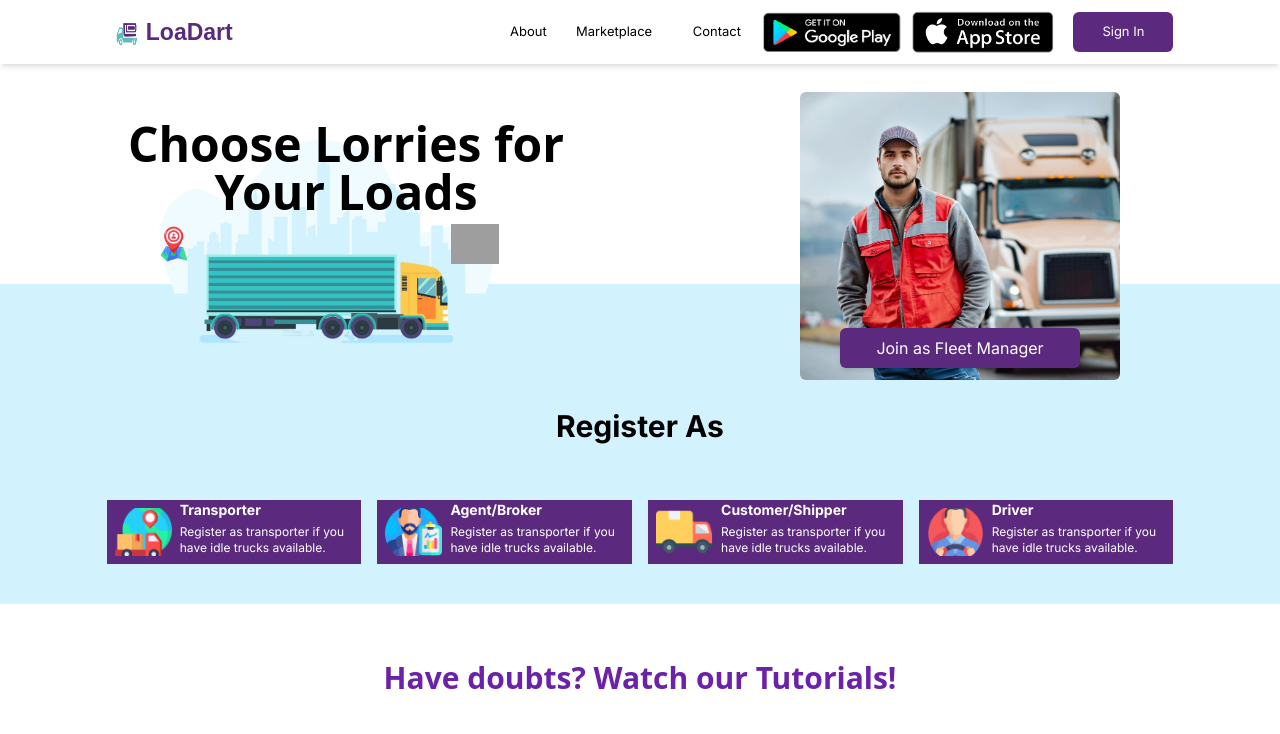
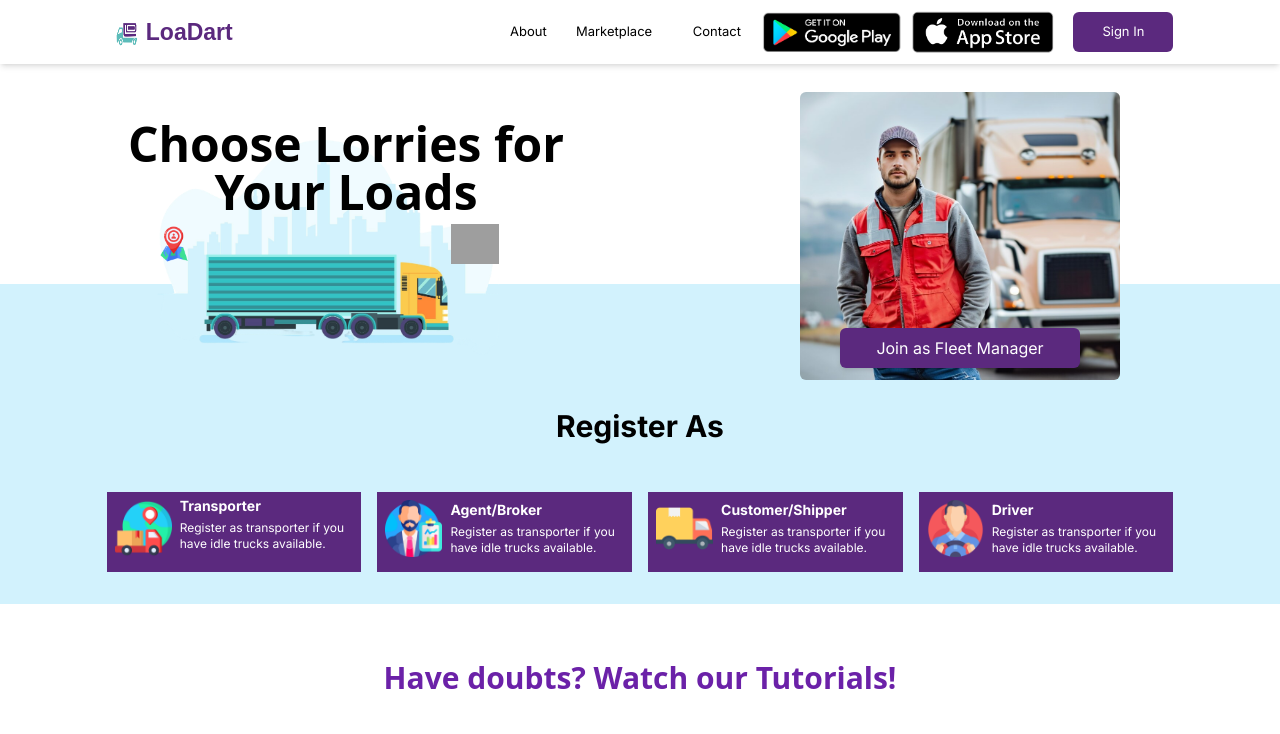
Before and after one commit to nihalmohd/LoaDart, a React (Vite) app: page / in a window 1280 px wide. Shown: the top 734 px of the page. Built offline with nearby package versions, Linux system fonts and the light colour scheme; grey boxes are pictures that could not be loaded.

Commit message:
Register as position issue solved

```diff
--- a/src/assets/components/BannerSection.jsx
+++ b/src/assets/components/BannerSection.jsx
@@ -108,10 +108,10 @@ const BannerSection = () => {
             <div className="w-full h-1/2  flex items-center justify-center mt-2">
              <div className="w-10/12 h-auto  grid grid-cols-2 md:grid-cols-4 gap-4">
               <div className="lg:w-6/4 h-auto bg-[#5B297E] lg:flex justify-center items-center rounded-md md:rounded-none shadow-lg md:shadow-none ">
-              <div className="w-24  h-16 md:ml-7 lg:ml-0 p-2">
-                <img src="\images\5c8ebda60eceeb30e56e59c34a37afb6.png" alt="" className='w-full h-full object-cover' />
+              <div className="w-24  h-20 md:ml-7 lg:ml-0 p-2">
+                <img src="\images\5c8ebda60eceeb30e56e59c34a37afb6.png" alt="" className='w-fit h-fit object-cover' />
               </div>
-              <div className="w-full h-full ">
+              <div className="w-full h-full mt-2 ">
                 <div className="w-full  lg:h-6 ml-1 lg:ml-0 ">
                     <h1 className='font-inter font-semibold md:text-sm lg:text-md text-white'>Transporter</h1>
                 </div>
@@ -121,10 +121,10 @@ const BannerSection = () => {
               </div>
               </div>
               <div className="w-6/4 h-full bg-[#5B297E] lg:flex rounded-md md:rounded-none shadow-lg md:shadow-none ">
-              <div className="w-24 h-16 md:ml-7 lg:ml-0 p-2">
-                <img src="\images\3b3263d27fa208417968091550d93d98.png" alt="" className='w-full h-full object-cover' />
+              <div className="w-24 h-20 md:ml-7 lg:ml-0 p-2">
+                <img src="\images\3b3263d27fa208417968091550d93d98.png" alt="" className='w-fit h-fit object-cover' />
               </div>
-              <div className="w-full h-full ">
+              <div className="w-full h-full mt-2 ">
                 <div className="w-full lg:h-6 ml-1 lg:ml-0 ">
                     <h1 className='font-inter font-semibold md:text-sm lg:text-md text-white'>Agent/Broker</h1>
                 </div>
@@ -134,10 +134,10 @@ const BannerSection = () => {
               </div>
               </div>
               <div className="w-6/4 h-full bg-[#5B297E] lg:flex rounded-md md:rounded-none shadow-lg md:shadow-none ">
-              <div className="w-24 h-16 md:ml-7 lg:ml-0 p-2">
-                <img src="\images\65ceb99559230cdf0da1520dde5e8224.png" alt="" className='w-full h-full object-cover' />
+              <div className="w-24 h-20 md:ml-7 lg:ml-0 p-2">
+                <img src="\images\65ceb99559230cdf0da1520dde5e8224.png" alt="" className='w-fit h-fit object-cover' />
               </div>
-              <div className="w-full h-full ">
+              <div className="w-full h-full mt-2 ">
                 <div className="w-full lg:h-6 ml-1 lg:ml-0 ">
                     <h1 className='font-inter font-semibold md:text-sm lg:text-md text-white'>Customer/Shipper</h1>
                 </div>
@@ -147,10 +147,10 @@ const BannerSection = () => {
               </div>
               </div>
               <div className="w-6/4 h-full bg-[#5B297E] lg:flex rounded-md md:rounded-none shadow-lg md:shadow-none ">
-              <div className="w-24 h-16 md:ml-7 lg:ml-0 p-2">
-                <img src="\images\5501a91ebf31912b64b8e8e809e132d1.png" alt="" className='w-full h-full object-cover' />
+              <div className="w-24 h-20 md:ml-7 lg:ml-0 p-2">
+                <img src="\images\5501a91ebf31912b64b8e8e809e132d1.png" alt="" className='w-fit h-fit object-cover' />
               </div>
-              <div className="w-full h-full ">
+              <div className="w-full h-full mt-2 ">
                 <div className="w-full lg:h-6 ml-1 lg:ml-0">
                     <h1 className='font-inter font-semibold md:text-sm lg:text-md text-white'>Driver</h1>
                 </div>
```
